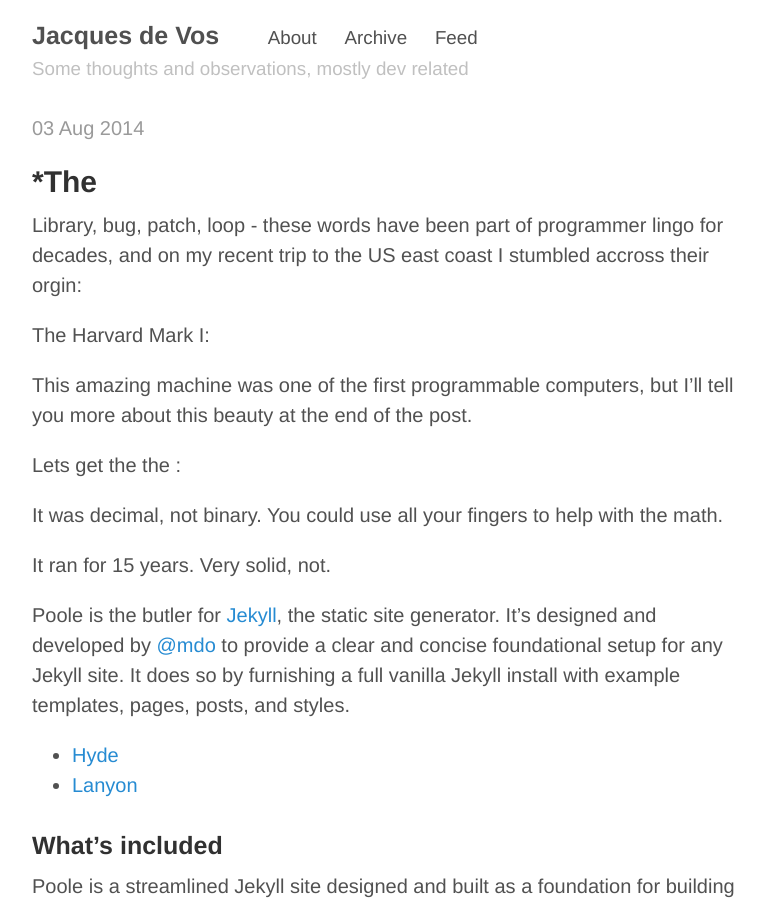
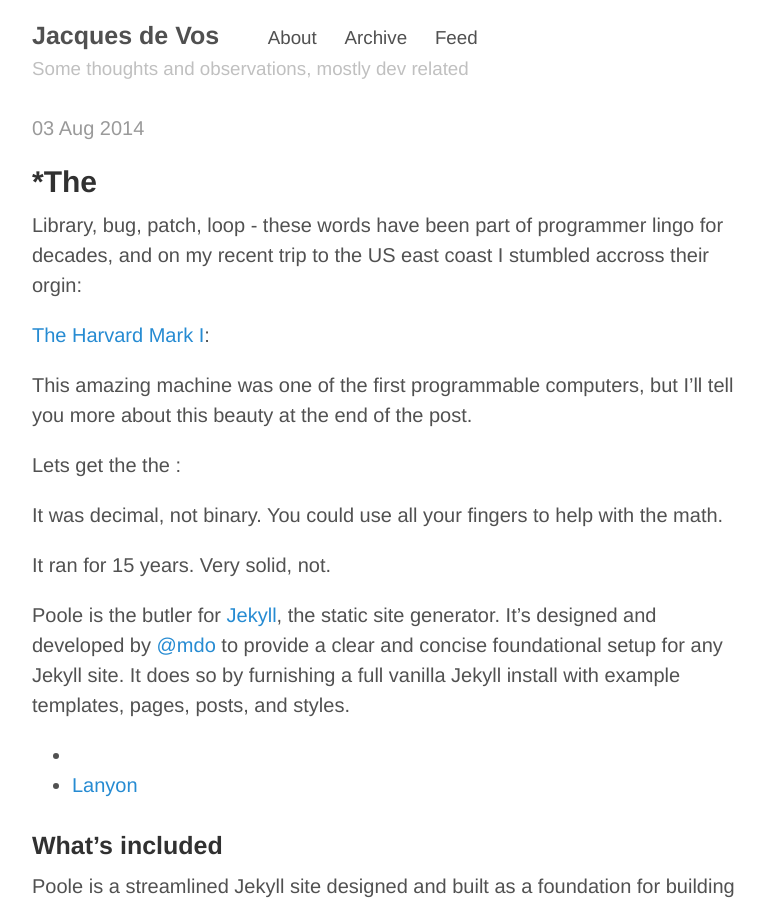
Before and after one commit to jacdevos/jacdevos.github.io.old, a Jekyll site: the page built from index.html, in a window 1280 px wide and 900 px high. Shown: the whole window, without its empty margins (248-1013 px from the left). Built offline with Jekyll 4.4.1, drawn with Linux system fonts in a browser that asks for light colours; Markdown is read by kramdown in place of the engine named in the settings; the list of posts is cut into pages by our own code; some of the changed lines change nothing that is shown.

Commit message:
Update 2014-08-03-markI.md

```diff
--- a/_posts/2014-08-03-markI.md
+++ b/_posts/2014-08-03-markI.md
@@ -7,7 +7,7 @@ title: Origins: where bugs, loops and patches come from
 -----
 Library, bug, patch, loop - these words have been part of programmer lingo for decades, and on my recent trip to the US east coast I stumbled accross their orgin:
 
-The Harvard Mark I:
+[The Harvard Mark I](http://hyde.getpoole.com):
 
 This amazing machine was one of the first programmable computers, but I'll tell you more about this beauty at the end of the post.
 
@@ -22,7 +22,7 @@ It ran for 15 years. Very solid, not.
 
 Poole is the butler for [Jekyll](http://jekyllrb.com), the static site generator. It's designed and developed by [@mdo](https://twitter.com/mdo) to provide a clear and concise foundational setup for any Jekyll site. It does so by furnishing a full vanilla Jekyll install with example templates, pages, posts, and styles.
 
-* [Hyde](http://hyde.getpoole.com)
+*
 * [Lanyon](http://lanyon.getpoole.com)
 
 ### What's included
```
